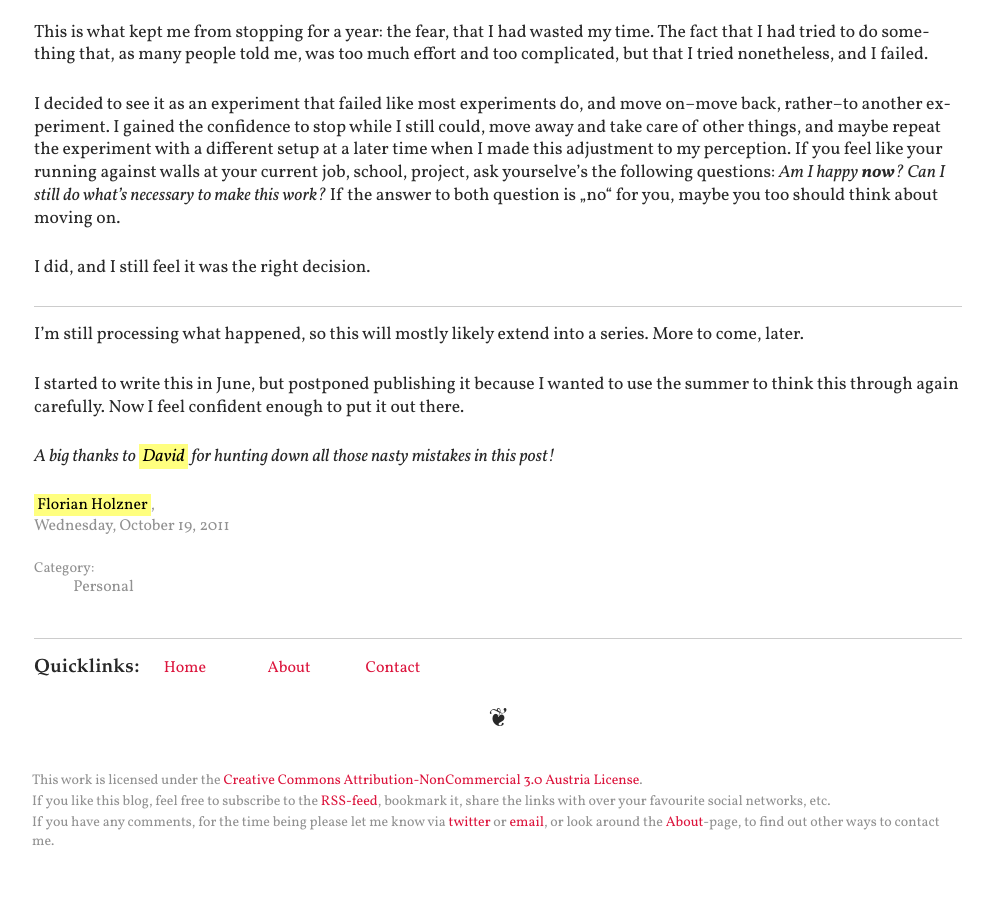
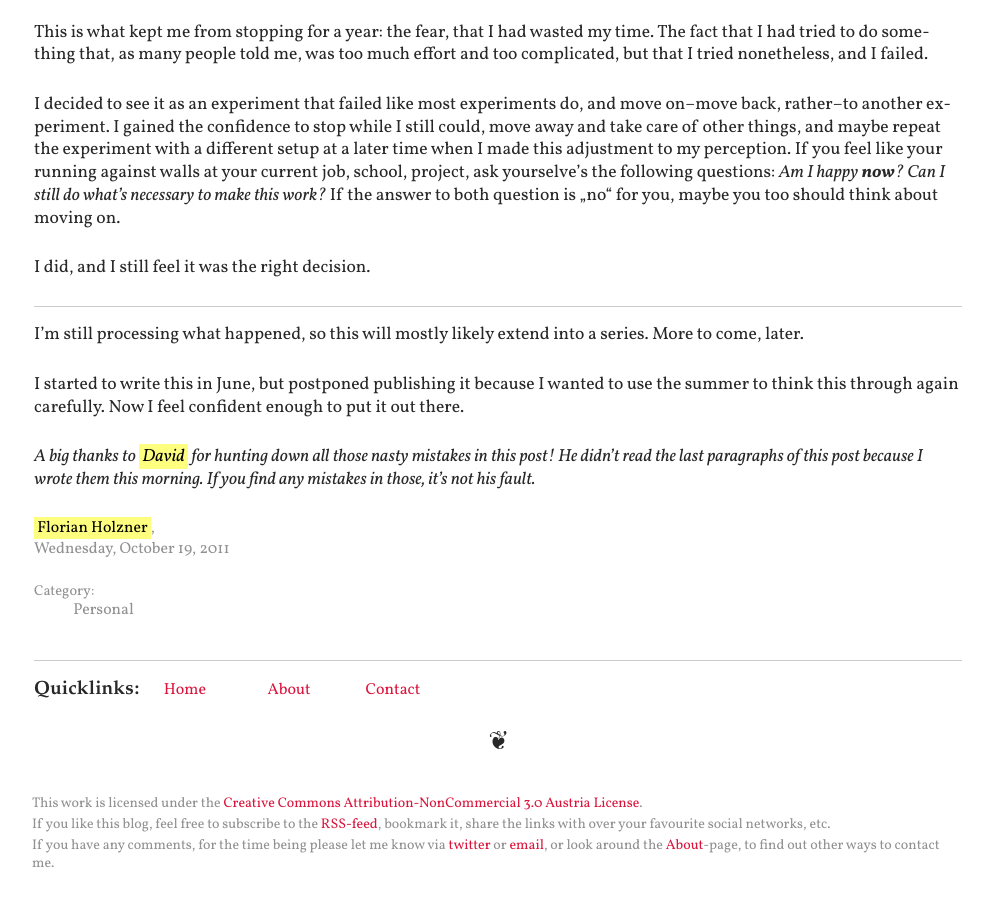
Before and after one commit to bobschi/lebobs.ch, a Jekyll site: the page built from _posts/2011-10-19-Drawing-the-Line.md, in a window 1280 px wide and 900 px high, scrolled down 1068 px. Shown: the whole window, without its empty margins (142-1135 px from the left). Built offline with Jekyll 4.4.1, drawn with Linux system fonts in a browser that asks for light colours; nearby versions of some CDN libraries; some web fonts are replaced; Markdown is read by kramdown in place of the engine named in the settings; before the commit the page ends 1946 px from its top, so only the background shows below that.

Commit message:
ugh. mistakes. i need to write moar

```diff
--- a/_posts/2011-10-19-Drawing-the-Line.md
+++ b/_posts/2011-10-19-Drawing-the-Line.md
@@ -35,4 +35,4 @@ I'm still processing what happened, so this will mostly likely extend into a ser
 
 I started to write this in June, but postponed publishing it because I wanted to use the summer to think this through again carefully. Now I feel confident enough to put it out there.
 
-*A big thanks to [David](https://twitter.com/#!/americanandertu "david's twitter profile") for hunting down all those nasty mistakes in this post!*
+*A big thanks to [David](https://twitter.com/#!/americanandertu "david's twitter profile") for hunting down all those nasty mistakes in this post! He didn't read the last paragraphs of this post because I wrote them this morning. If you find any mistakes in those, it's not his fault.*
```
